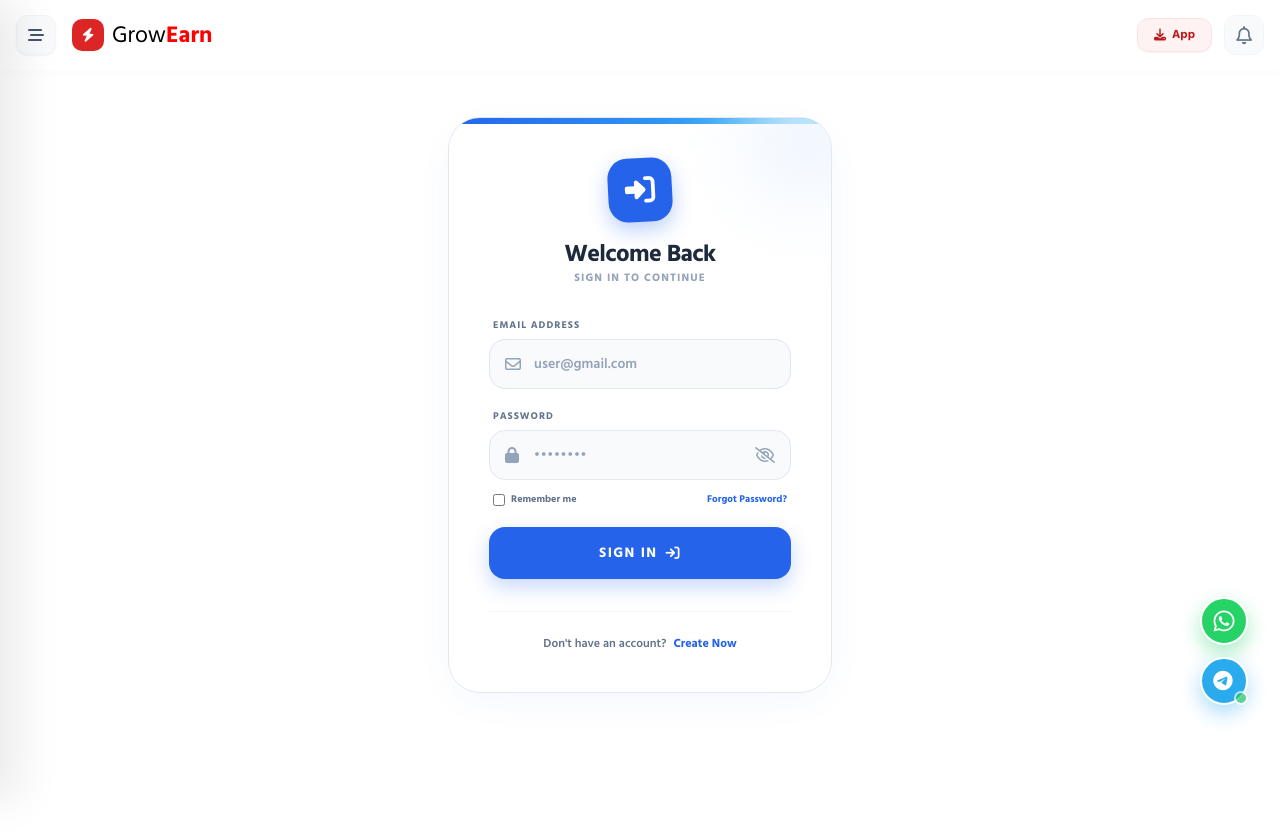
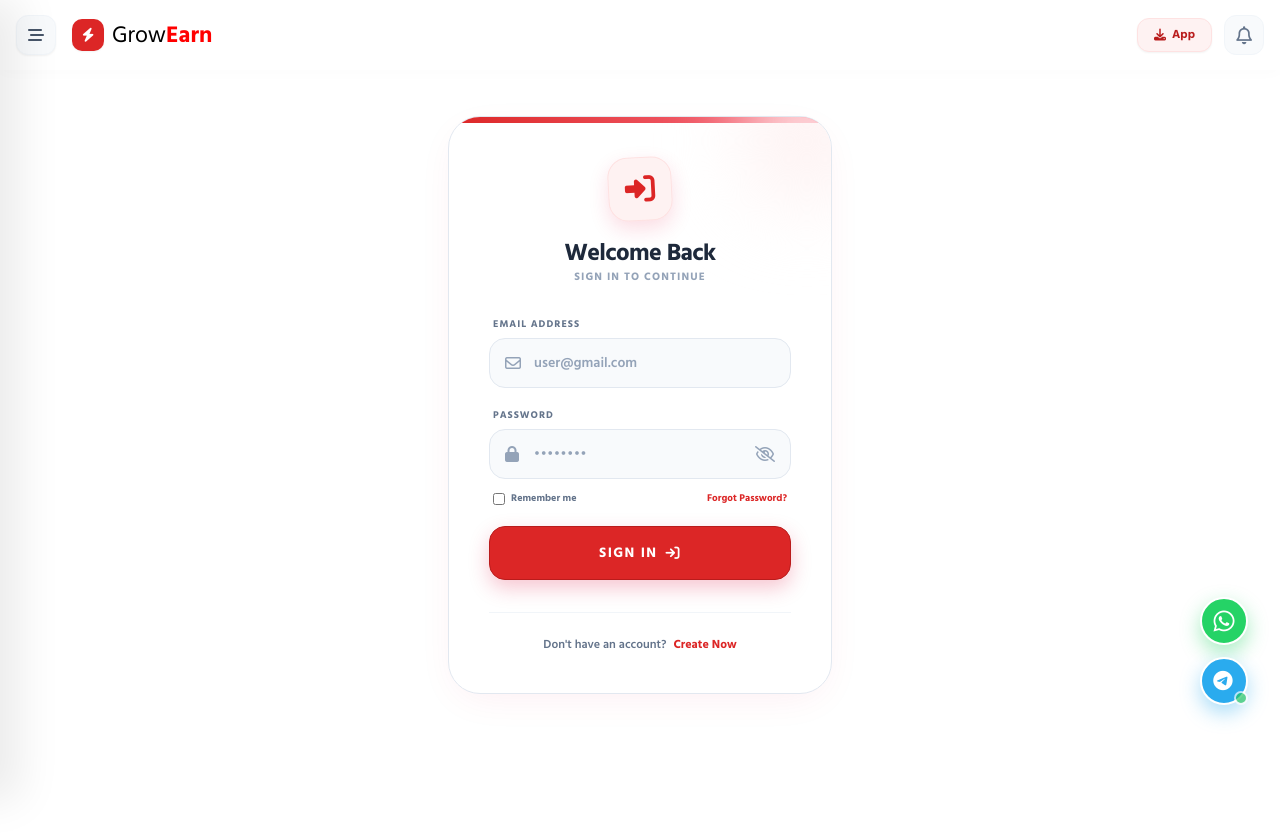
Before and after one commit to siamntosorif/Grow, a Flask app: page /login in a window 1280 px wide. Run offline with Flask 3, Linux system fonts and the light colour scheme; data that the repository does not hold is empty; some libraries are stand-ins or nearby versions.

Commit message:
Update login.html

```diff
--- a/templates/login.html
+++ b/templates/login.html
@@ -12,7 +12,7 @@
         background: #ffffff;
         border: 1px solid #E2E8F0;
         border-radius: 32px;
-        box-shadow: 0 10px 40px -10px rgba(37, 99, 235, 0.08);
+        box-shadow: 0 10px 40px -10px rgba(225, 29, 72, 0.08);
         position: relative;
         overflow: hidden;
     }
@@ -25,25 +25,25 @@
     }
     .auth-input:focus {
         background: #FFFFFF;
-        border-color: #2563EB;
-        box-shadow: 0 0 0 4px rgba(37, 99, 235, 0.1);
+        border-color: #E11D48; /* Crimson Red */
+        box-shadow: 0 0 0 4px rgba(225, 29, 72, 0.1);
         outline: none;
     }
 </style>
 
-<div class="flex items-center justify-center min-h-[80vh] py-6 fade-up">
+<div class="flex items-center justify-center min-h-[80vh] py-6 fade-up px-2">
 
     <div class="premium-auth-card w-full max-w-sm p-8 sm:p-10">
 
         <!-- Subtle Top Border Accent -->
-        <div class="absolute top-0 left-0 w-full h-1.5 bg-gradient-to-r from-blue-600 to-sky-400"></div>
+        <div class="absolute top-0 left-0 w-full h-1.5 bg-gradient-to-r from-red-600 to-rose-400"></div>
 
         <!-- Abstract Background Shape -->
-        <div class="absolute -right-10 -top-10 w-32 h-32 bg-blue-50 rounded-full blur-2xl pointer-events-none"></div>
+        <div class="absolute -right-10 -top-10 w-32 h-32 bg-red-50 rounded-full blur-2xl pointer-events-none"></div>
 
         <!-- 1. Header -->
         <div class="text-center mb-8 relative z-10">
-            <div class="h-16 w-16 bg-blue-600 text-white rounded-[20px] flex items-center justify-center text-3xl mx-auto mb-5 shadow-[0_8px_20px_rgba(37,99,235,0.3)] transform -rotate-3">
+            <div class="h-16 w-16 bg-red-50 text-red-600 rounded-[20px] flex items-center justify-center text-3xl mx-auto mb-5 shadow-[0_8px_20px_rgba(225,29,72,0.15)] transform -rotate-3 border border-red-100">
                 <i class="fa-solid fa-right-to-bracket"></i>
             </div>
             <h2 class="text-2xl font-black text-slate-800 tracking-tight leading-none mb-1">Welcome Back</h2>
@@ -51,14 +51,14 @@
         </div>
 
         <!-- 2. Login Form -->
-        <form method="POST" action="/login" class="space-y-5 relative z-10" id="loginForm" onsubmit="showLoading()">
+        <form method="POST" action="/login" class="space-y-5 relative z-10" id="loginForm" onsubmit="return showLoading()">
 
             <!-- Email Input -->
             <div>
                 <label class="block text-[10px] font-black text-slate-500 mb-1.5 ml-1 uppercase tracking-widest">Email Address</label>
                 <div class="relative group">
                     <div class="absolute inset-y-0 left-0 pl-4 flex items-center pointer-events-none">
-                        <i class="fa-regular fa-envelope text-slate-400 group-focus-within:text-blue-600 transition-colors"></i>
+                        <i class="fa-regular fa-envelope text-slate-400 group-focus-within:text-red-600 transition-colors"></i>
                     </div>
                     <input type="email" name="email" required
                            class="auth-input w-full pl-11 pr-4 py-3.5 rounded-[16px] text-sm font-semibold text-slate-800 placeholder-slate-400"
@@ -71,14 +71,14 @@
                 <label class="block text-[10px] font-black text-slate-500 mb-1.5 ml-1 uppercase tracking-widest">Password</label>
                 <div class="relative group">
                     <div class="absolute inset-y-0 left-0 pl-4 flex items-center pointer-events-none">
-                        <i class="fa-solid fa-lock text-slate-400 group-focus-within:text-blue-600 transition-colors"></i>
+                        <i class="fa-solid fa-lock text-slate-400 group-focus-within:text-red-600 transition-colors"></i>
                     </div>
                     <input type="password" name="password" id="passwordInput" required
                            class="auth-input w-full pl-11 pr-12 py-3.5 rounded-[16px] text-sm font-bold text-slate-800 tracking-wider placeholder-slate-400"
                            placeholder="••••••••">
 
                     <!-- Eye Icon (Toggle) -->
-                    <div class="absolute inset-y-0 right-0 pr-4 flex items-center cursor-pointer text-slate-400 hover:text-blue-600 transition" onclick="togglePassword()">
+                    <div class="absolute inset-y-0 right-0 pr-4 flex items-center cursor-pointer text-slate-400 hover:text-red-600 transition" onclick="togglePassword()">
                         <i id="eyeIcon" class="fa-regular fa-eye-slash"></i>
                     </div>
                 </div>
@@ -86,15 +86,15 @@
                 <!-- Forgot Password Link -->
                 <div class="flex justify-between items-center mt-3 px-1">
                     <div class="flex items-center gap-1.5">
-                        <input type="checkbox" id="remember" class="accent-blue-600 h-3 w-3 cursor-pointer">
+                        <input type="checkbox" id="remember" class="accent-red-600 h-3 w-3 cursor-pointer">
                         <label for="remember" class="text-[10px] font-bold text-slate-500 cursor-pointer select-none">Remember me</label>
                     </div>
-                    <a href="https://t.me/payrsrp" target="_blank" class="text-[10px] font-bold text-blue-600 hover:underline transition">Forgot Password?</a>
+                    <a href="https://t.me/earndailysite" target="_blank" class="text-[10px] font-bold text-red-600 hover:underline transition">Forgot Password?</a>
                 </div>
             </div>
 
             <!-- Submit Button -->
-            <button type="submit" id="submitBtn" class="w-full bg-blue-600 text-white py-4 rounded-[16px] font-black text-sm uppercase tracking-widest shadow-[0_8px_20px_rgba(37,99,235,0.25)] hover:bg-blue-700 active:scale-[0.98] transition-all flex items-center justify-center gap-2 mt-4">
+            <button type="submit" id="submitBtn" class="w-full bg-red-600 text-white py-4 rounded-[16px] font-black text-sm uppercase tracking-widest shadow-[0_8px_20px_rgba(225,29,72,0.25)] hover:bg-red-700 active:scale-[0.98] transition-all flex items-center justify-center gap-2 mt-4 border border-red-700">
                 <span>Sign In</span>
                 <i class="fa-solid fa-arrow-right-to-bracket"></i>
             </button>
@@ -104,7 +104,7 @@
         <div class="mt-8 pt-6 border-t border-slate-100 text-center relative z-10">
             <p class="text-xs font-semibold text-slate-500">
                 Don't have an account?
-                <a href="/register" class="text-blue-600 font-black hover:underline ml-1">
+                <a href="/register" class="text-red-600 font-black hover:underline ml-1">
                     Create Now
                 </a>
             </p>
@@ -123,10 +123,10 @@
         if (input.type === "password") {
             input.type = "text";
             icon.classList.remove('fa-eye-slash');
-            icon.classList.add('fa-eye', 'text-blue-600');
+            icon.classList.add('fa-eye', 'text-red-600');
         } else {
             input.type = "password";
-            icon.classList.remove('fa-eye', 'text-blue-600');
+            icon.classList.remove('fa-eye', 'text-red-600');
             icon.classList.add('fa-eye-slash');
         }
     }
```
